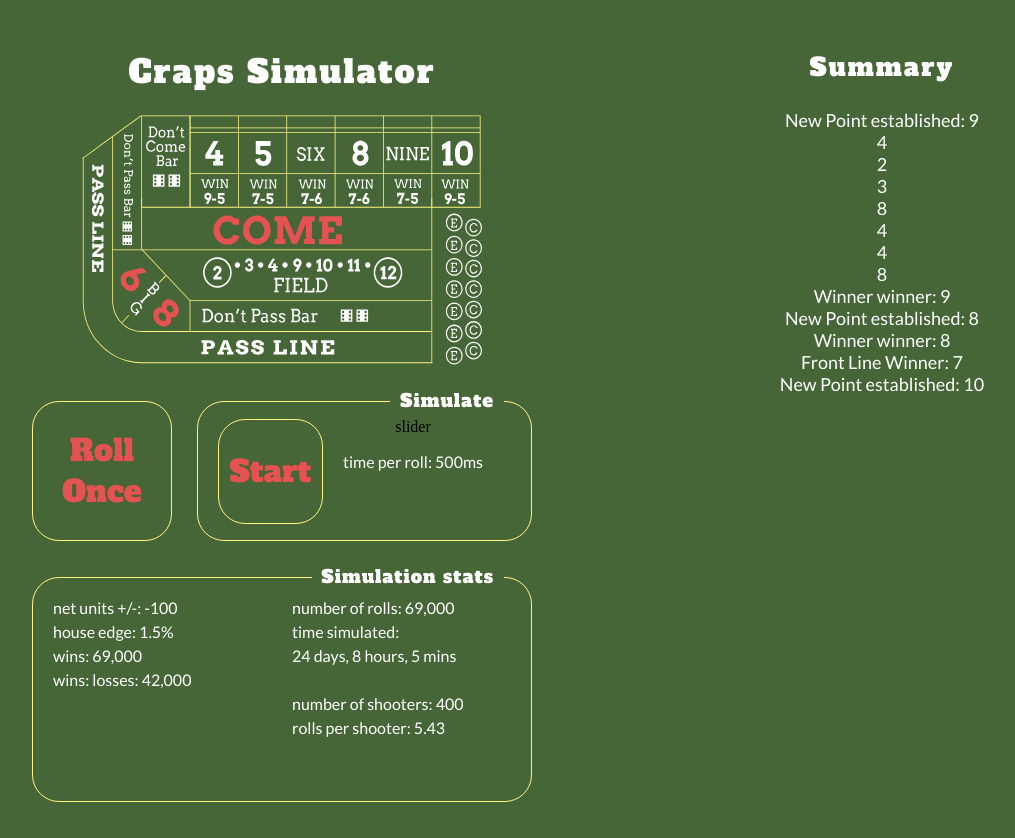
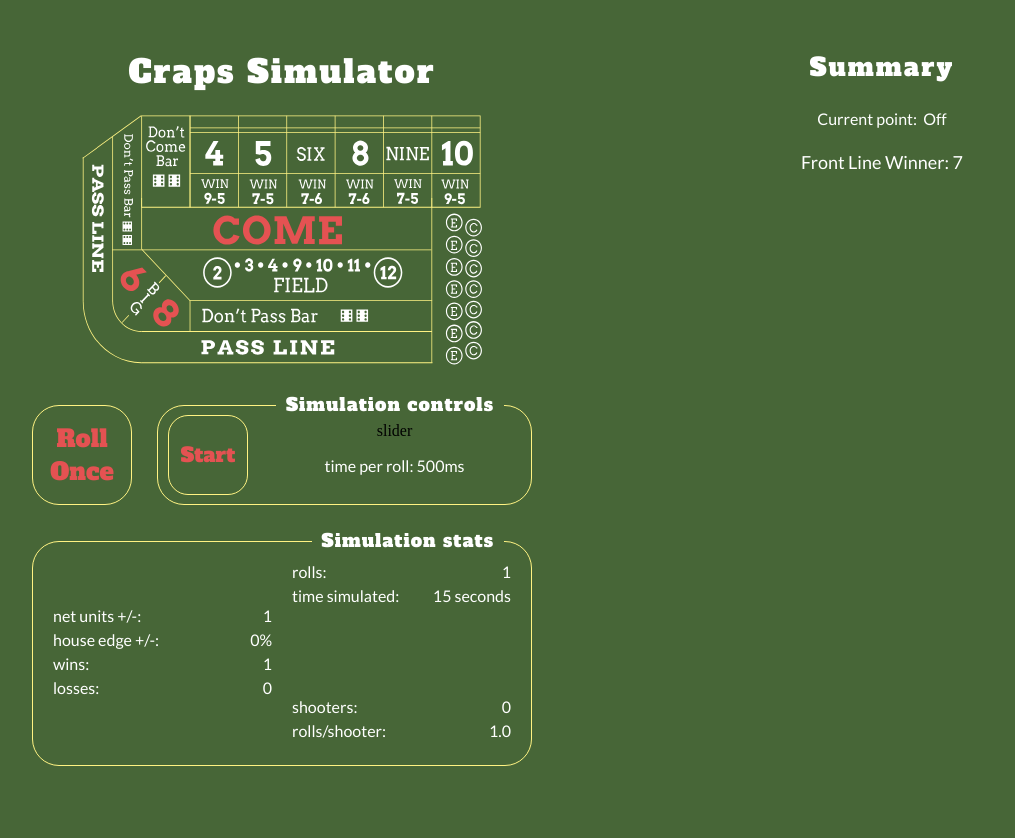
Before and after one commit to garrettroell/craps, a plain HTML site: page public/index.html in a window 1280 px wide. Both pictures are taken after a click on the button "Roll Once". Shown: the whole page, without its empty margins (158-1173 px from the left). After the commit the page ends 802 px from the top, so only its background shows below. Drawn offline with Linux system fonts and the light colour scheme.

Commit message:
Used new id names and cleaned up javascript logic

```diff
--- a/public/index.html
+++ b/public/index.html
@@ -1,3 +1,4 @@
+<!DOCTYPE html>
 <html lang="en">
 
 <head>
@@ -26,16 +27,17 @@
 <body>
   <div class="container">
     <div class="content-body">
+
       <h1 class="main-title">Craps Simulator</h1>
+
       <div class="craps-table">
-        <img class="craps-table-image" src="./craps_table_design.svg">
+        <img class="craps-table-image" src="./craps_table_design.svg" alt="a crap's table design">
       </div>
 
       <div class="control-panel">
-        <button class="roll-once-button">Roll Once</button>
+        <button class="roll-once-button" id="roll-once-button">Roll Once</button>
         <div class="simulation-controls">
-          <p class="simulation-controls-title">Simulate</p>
-
+          <p class="simulation-controls-title">Simulation controls</p>
           <div class="start-stop-button">Start</div>
           <div class="time-per-roll">
             <p>slider</p>
@@ -47,31 +49,60 @@
       <div class="simulation-stats">
         <p class="simulation-stats-title">Simulation stats</p>
         <div class="left-stats">
-          <p class="simulation-stat">net units +/-: -100</p>
-          <p class="simulation-stat">house edge: 1.5%</p>
-          <p class="simulation-stat">wins: 69,000</p>
-          <p class="simulation-stat">wins: losses: 42,000</p>
+          <div class="simulation-stat-row">
+            <p class="simulation-stat">net units +/-:</p>
+            <p class="simulation-stat" id="net-units-value">0</p>
+          </div>
+          <div class="simulation-stat-row">
+            <p class="simulation-stat">house edge +/-:</p>
+            <p class="simulation-stat" id="house-edge-value">0%</p>
+          </div>
+          <div class="simulation-stat-row">
+            <p class="simulation-stat">wins:</p>
+            <p class="simulation-stat" id="wins-value">0</p>
+          </div>
+          <div class="simulation-stat-row">
+            <p class="simulation-stat">losses:</p>
+            <p class="simulation-stat" id="losses-value">0</p>
+          </div>
         </div>
         <div class="right-stats">
-          <p class="simulation-stat">number of rolls: 69,000</p>
-          <p class="simulation-stat">time simulated: </p>
-          <p class="simulation-stat">24 days, 8 hours, 5 mins</p>
-          <p class="simulation-stat"><br></p>
-          <p class="simulation-stat">number of shooters: 400</p>
-          <p class="simulation-stat">rolls per shooter: 5.43</p>
-
+          <div class="top-right-stats">
+            <div class="simulation-stat-row">
+              <p class="simulation-stat">rolls:</p>
+              <p class="simulation-stat" id="rolls-value">0</p>
+            </div>
+            <div class="simulation-stat-row">
+              <p class="simulation-stat">time simulated:</p>
+              <p class="simulation-stat" id="time-simulated-value">0 seconds</p>
+            </div>
+          </div>
+          <div class="bottom-right-stats">
+            <div class="simulation-stat-row">
+              <p class="simulation-stat">shooters:</p>
+              <p class="simulation-stat" id="shooters-value">0</p>
+            </div>
+            <div class="simulation-stat-row">
+              <p class="simulation-stat">rolls/shooter:</p>
+              <p class="simulation-stat" id="rolls-per-shooter-value">0</p>
+            </div>
+          </div>
         </div>
-
       </div>
-
-
 
     </div>
     <!-- second column -->
     <div class="summary-column">
       <div>
         <h3 class="summary-title">Summary</h3>
-        <p class="summary" id="summary">
+        <div class="simulation-stat-row" style="justify-content: center;">
+          <p class="simulation-stat">Current point: &nbsp;</p>
+          <p class="simulation-stat" id="current-point">Off</p>
+        </div>
+        <!-- <p class="summary">Off</p> -->
+        <p class="summary" id="summary"></p>
+
+        <!-- <p class="summary" id="summary">
           New Point established: 9<br>
           4<br>
           2<br>
@@ -85,7 +116,7 @@
           Winner winner: 8<br>
           Front Line Winner: 7<br>
           New Point established: 10
-        </p>
+        </p> -->
       </div>
 
     </div>
--- a/public/js/crapsLogic.js
+++ b/public/js/crapsLogic.js
@@ -7,121 +7,137 @@ function getRandomInt(max) {
 
 function secondsToHms(d) {
   d = Number(d);
-  var h = Math.floor(d / 3600);
-  var m = Math.floor((d % 3600) / 60);
-  var s = Math.floor((d % 3600) % 60);
 
-  var hDisplay = h > 0 ? h + (h == 1 ? " hour, " : " hours, ") : "";
-  var mDisplay = m > 0 ? m + (m == 1 ? " minute, " : " minutes, ") : "";
-  var sDisplay = s > 0 ? s + (s == 1 ? " second" : " seconds") : "";
-  return hDisplay + mDisplay + sDisplay;
+  if (d < 60) {
+    return d + " seconds";
+  } else if (d < 3600) {
+    return Math.floor((d % 3600) / 60) + " minutes";
+  } else if (d < 86400) {
+    return Math.floor((d % 3600) / 60) + " hours";
+  } else if (d < 31536000) {
+    return Math.floor((d % 3600) / 60) + " days";
+  }
+
+  // var h = Math.floor(d / 3600);
+  // var m = Math.floor((d % 3600) / 60);
+  // var s = Math.floor((d % 3600) % 60);
+
+  // var hDisplay = h > 0 ? h + (h == 1 ? " hour, " : " hours, ") : "";
+  // var mDisplay = m > 0 ? m + (m == 1 ? " minute, " : " minutes, ") : "";
+  // var sDisplay = s > 0 ? s + (s == 1 ? " second" : " seconds") : "";
+  // return hDisplay + mDisplay + sDisplay;
+}
+
+function isNewShooter(summary) {
+  return (summary === "") | summary.includes("Seven out loser: 7");
 }
 
 // wait for dom content before adding listeners
 document.addEventListener("DOMContentLoaded", (event) => {
   // add a listener to the roll button
-  var rollBtn = document.getElementById("rollBtn");
+  const rollBtn = document.getElementById("roll-once-button");
+  const numRolls = document.getElementById("rolls-value");
+  const totalTime = document.getElementById("time-simulated-value");
+  const summary = document.getElementById("summary");
+  const numShooters = document.getElementById("shooters-value");
+  const netUnits = document.getElementById("net-units-value");
+  const numWins = document.getElementById("wins-value");
+  const numLosses = document.getElementById("losses-value");
+  const currentPoint = document.getElementById("current-point");
+  const rollsPerShooter = document.getElementById("rolls-per-shooter-value");
+
   rollBtn.addEventListener("click", function () {
     // get dice result for the roll
     let die1 = getRandomInt(6);
     let die2 = getRandomInt(6);
     let sum = die1 + die2;
 
-    // update the result of the roll and the number of rolls
-    document.getElementById("rollSum").innerHTML = sum;
-    document.getElementById("numberRolls").innerHTML =
-      parseInt(document.getElementById("numberRolls").innerHTML) + 1;
+    // update rolls and time
+    numRolls.innerHTML = parseInt(numRolls.innerHTML) + 1;
+    totalTime.innerHTML = secondsToHms(parseInt(numRolls.innerHTML) * 15);
 
-    // up
-    document.getElementById("simulatedTime").innerHTML = secondsToHms(
-      parseInt(document.getElementById("numberRolls").innerHTML) * 25
-    );
+    // let currentPoint = document.getElementById("current-point").innerHTML;
 
-    let currentPoint = document.getElementById("pointNumber").innerHTML;
+    // pointNumber of zero indicated off state
+    let pointNumber =
+      currentPoint.innerHTML === "Off" ? 0 : parseInt(currentPoint.innerHTML);
 
-    let pointNumber = currentPoint === "Off" ? 0 : parseInt(currentPoint);
+    // front line winner
+    if ((pointNumber === 0) & [7, 11].includes(sum)) {
+      netUnits.innerHTML = parseInt(netUnits.innerHTML) + 1;
+      numWins.innerHTML = parseInt(numWins.innerHTML) + 1;
+      // new shooter
+      if (summary.innerHTML.includes("Seven out loser: 7")) {
+        summary.innerHTML = `Front Line Winner: ${sum}<br>`;
+        numShooters.innerHTML = parseInt(numShooters.innerHTML) + 1;
+        // same shooter
+      } else {
+        summary.innerHTML += `Front Line Winner: ${sum}<br>`;
+      }
+    }
+    // front line loser
+    else if ((pointNumber === 0) & [2, 3, 12].includes(sum)) {
+      netUnits.innerHTML = parseInt(netUnits.innerHTML) - 1;
+      numLosses.innerHTML = parseInt(numLosses.innerHTML) + 1;
+      // new shooter
+      if (isNewShooter(summary.innerHTML)) {
+        summary.innerHTML = `Front Line Loser: ${sum}<br>`;
+        numShooters.innerHTML = parseInt(numShooters.innerHTML) + 1;
+        // same shooter
+      } else {
+        summary.innerHTML += `Front Line Loser: ${sum}<br>`;
+      }
+    }
+    // point number established
+    else if ((pointNumber === 0) & [4, 5, 6, 8, 9, 10].includes(sum)) {
+      currentPoint.innerHTML = sum;
+      // new shooter
+      if (isNewShooter(summary.innerHTML)) {
+        summary.innerHTML = `New Point established: ${sum}<br>`;
+        numShooters.innerHTML = parseInt(numShooters.innerHTML) + 1;
+        // same shooter
+      } else {
+        summary.innerHTML += `New Point established: ${sum}<br>`;
+      }
+    }
+    // point number is rolled
+    else if ((pointNumber !== 0) & (sum === pointNumber)) {
+      netUnits.innerHTML = parseInt(netUnits.innerHTML) + 1;
+      numWins.innerHTML = parseInt(numWins.innerHTML) + 1;
+      summary.innerHTML += `Winner winner: ${sum}<br>`;
+      currentPoint.innerHTML = "Off";
+    }
+    // seven out is rolled
+    else if ((pointNumber !== 0) & (sum === 7)) {
+      netUnits.innerHTML = parseInt(netUnits.innerHTML) - 1;
+      numLosses.innerHTML = parseInt(numLosses.innerHTML) + 1;
+      summary.innerHTML += `Seven out loser: 7<br>`;
+      currentPoint.innerHTML = "Off";
 
-    if ((pointNumber === 0) & [7, 11].includes(sum)) {
-      if (
-        document
-          .getElementById("summary")
-          .innerHTML.includes("Seven out loser: 7")
-      ) {
-        document.getElementById(
-          "summary"
-        ).innerHTML = `Front Line Winner: ${sum}<br>`;
-      } else {
-        document.getElementById(
-          "summary"
-        ).innerHTML += `Front Line Winner: ${sum}<br>`;
-      }
-      document.getElementById("netUnits").innerHTML =
-        parseInt(document.getElementById("netUnits").innerHTML) + 1;
-      rollBtn.innerHTML = "Come Out Roll";
-    } else if ((pointNumber === 0) & [2, 3, 12].includes(sum)) {
-      if (
-        document
-          .getElementById("summary")
-          .innerHTML.includes("Seven out loser: 7")
-      ) {
-        document.getElementById(
-          "summary"
-        ).innerHTML = `Front Line Loser: ${sum}<br>`;
-      } else {
-        document.getElementById(
-          "summary"
-        ).innerHTML += `Front Line Loser: ${sum}<br>`;
-      }
-      document.getElementById("netUnits").innerHTML =
-        parseInt(document.getElementById("netUnits").innerHTML) - 1;
-      rollBtn.innerHTML = "Come Out Roll";
-    } else if ((pointNumber === 0) & [4, 5, 6, 8, 9, 10].includes(sum)) {
-      if (
-        document
-          .getElementById("summary")
-          .innerHTML.includes("Seven out loser: 7")
-      ) {
-        document.getElementById(
-          "summary"
-        ).innerHTML = `New Point established: ${sum}<br>`;
-      } else {
-        document.getElementById(
-          "summary"
-        ).innerHTML += `New Point established: ${sum}<br>`;
-      }
-      document.getElementById("pointNumber").innerHTML = sum;
-      rollBtn.innerHTML = `Roll a ${sum} to win`;
-    } else if ((pointNumber !== 0) & (sum === pointNumber)) {
-      document.getElementById(
-        "summary"
-      ).innerHTML += `Winner winner: ${sum}<br>`;
-      document.getElementById("pointNumber").innerHTML = "Off";
-      document.getElementById("netUnits").innerHTML =
-        parseInt(document.getElementById("netUnits").innerHTML) + 1;
-      rollBtn.innerHTML = "Come Out Roll";
-    } else if ((pointNumber !== 0) & (sum === 7)) {
-      document.getElementById("summary").innerHTML += `Seven out loser: 7<br>`;
-      document.getElementById("pointNumber").innerHTML = "Off";
-      document.getElementById("netUnits").innerHTML =
-        parseInt(document.getElementById("netUnits").innerHTML) - 1;
-      rollBtn.innerHTML = "Come Out Roll";
+      // during a point, a value that is not the point or seven is rolled
     } else {
-      document.getElementById("summary").innerHTML += `${sum}<br>`;
+      summary.innerHTML += `${sum}<br>`;
+      console.log(sum, pointNumber);
     }
+
+    // update rolls per shooter after numShooters is updated
+    rollsPerShooter.innerHTML = (
+      numRolls.innerHTML / Math.max(numShooters.innerHTML, 1)
+    ).toPrecision(2);
   });
 
-  document.getElementById("simulateFastBtn").addEventListener("click", () => {
-    console.log("fast simulation");
-    if (document.getElementById("simulateFastBtn").innerHTML === "STOP") {
-      document.getElementById("simulateFastBtn").style.backgroundColor =
-        "white";
-      document.getElementById("simulateFastBtn").innerHTML = "Simulate fast";
-    } else {
-      document.getElementById("simulateFastBtn").style.backgroundColor =
-        "lightred";
-      document.getElementById("simulateFastBtn").innerHTML = "STOP";
-    }
-  });
+  // document.getElementById("simulateFastBtn").addEventListener("click", () => {
+  //   console.log("fast simulation");
+  //   if (document.getElementById("simulateFastBtn").innerHTML === "STOP") {
+  //     document.getElementById("simulateFastBtn").style.backgroundColor =
+  //       "white";
+  //     document.getElementById("simulateFastBtn").innerHTML = "Simulate fast";
+  //   } else {
+  //     document.getElementById("simulateFastBtn").style.backgroundColor =
+  //       "lightred";
+  //     document.getElementById("simulateFastBtn").innerHTML = "STOP";
+  //   }
+  // });
 });
 
 // setInterval(function () {
--- a/public/styles.css
+++ b/public/styles.css
@@ -57,21 +57,21 @@ body {
 .control-panel {
   margin: auto;
   margin-top: 36px;
-  height: 140px;
+  height: 100px;
   width: min(100%, 500px);
   display: flex;
 }
 
 .roll-once-button {
-  height: 140px;
-  width: 140px;
+  height: 100px;
+  width: 100px;
   margin-right: 25px;
   border: 1px solid #fff383;
   box-sizing: border-box;
   border-radius: 27px;
   color: #e45252;
   font-family: "Alfa Slab One";
-  font-size: 30px;
+  font-size: 24px;
   align-items: center;
   display: flex;
   justify-content: center;
@@ -89,7 +89,7 @@ body {
   position: relative;
   flex: 1;
   display: flex;
-  height: 140px;
+  height: 100px;
   /* width: 140px; */
   border: 1px solid #fff383;
   box-sizing: border-box;
@@ -102,24 +102,24 @@ body {
   padding: 0px 10px;
   background-color: #476637;
   position: absolute;
-  top: -32;
-  right: 27;
+  top: -32px;
+  right: 27px;
   letter-spacing: 1px;
   font-size: 18px;
   /* left: 210; */
 }
 
 .start-stop-button {
-  height: 105px;
-  width: 105px;
-  margin: auto 20px;
+  height: 80px;
+  width: 80px;
+  margin: auto 10px;
   /* margin-right: 25px; */
   border: 1px solid #fff383;
   box-sizing: border-box;
-  border-radius: 27px;
+  border-radius: 20px;
   color: #e45252;
   font-family: "Alfa Slab One";
-  font-size: 30px;
+  font-size: 20px;
   align-items: center;
   display: flex;
   justify-content: center;
@@ -127,6 +127,10 @@ body {
   flex-direction: column;
   background-color: transparent;
   cursor: pointer;
+}
+
+.time-per-roll {
+  flex: 1;
 }
 
 .time-per-roll-value {
@@ -140,30 +144,28 @@ body {
   width: min(100%, 500px);
   height: 225px;
   margin: 36px auto;
-  /* margin-top: 36px; */
   border: 1px solid #fff383;
   box-sizing: border-box;
   border-radius: 27px;
 }
 
 .simulation-stats-title {
+  position: absolute;
   font-family: "Alfa Slab One";
   color: white;
   padding: 0px 10px;
   background-color: #476637;
-  position: absolute;
-  top: -32;
-  right: 27;
+  top: -32px;
+  right: 27px;
   letter-spacing: 1px;
   font-size: 18px;
-  /* left: 210; */
 }
 
 .left-stats {
   width: 100%;
   /* height: 100%; */
 
-  margin: 20px;
+  margin: auto 20px;
   /* padding: 20px; */
 }
 
@@ -171,6 +173,14 @@ body {
   width: 100%;
   margin: 20px;
   margin-left: 0px;
+  display: flex;
+  flex-direction: column;
+  justify-content: space-between;
+}
+
+.simulation-stat-row {
+  display: flex;
+  justify-content: space-between;
 }
 
 .simulation-stat {
```
Also changed, not shown: public/js/crapsLogicOld.js (added, +129 -0 lines).
